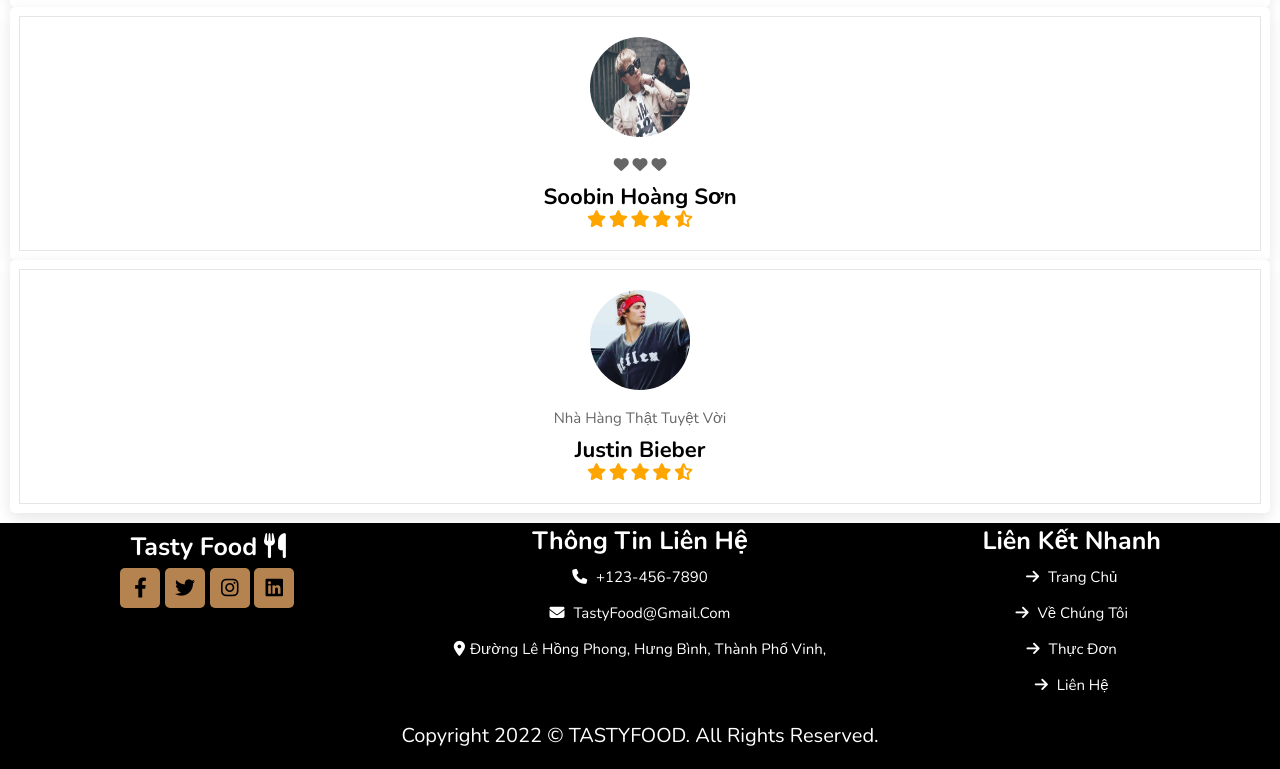
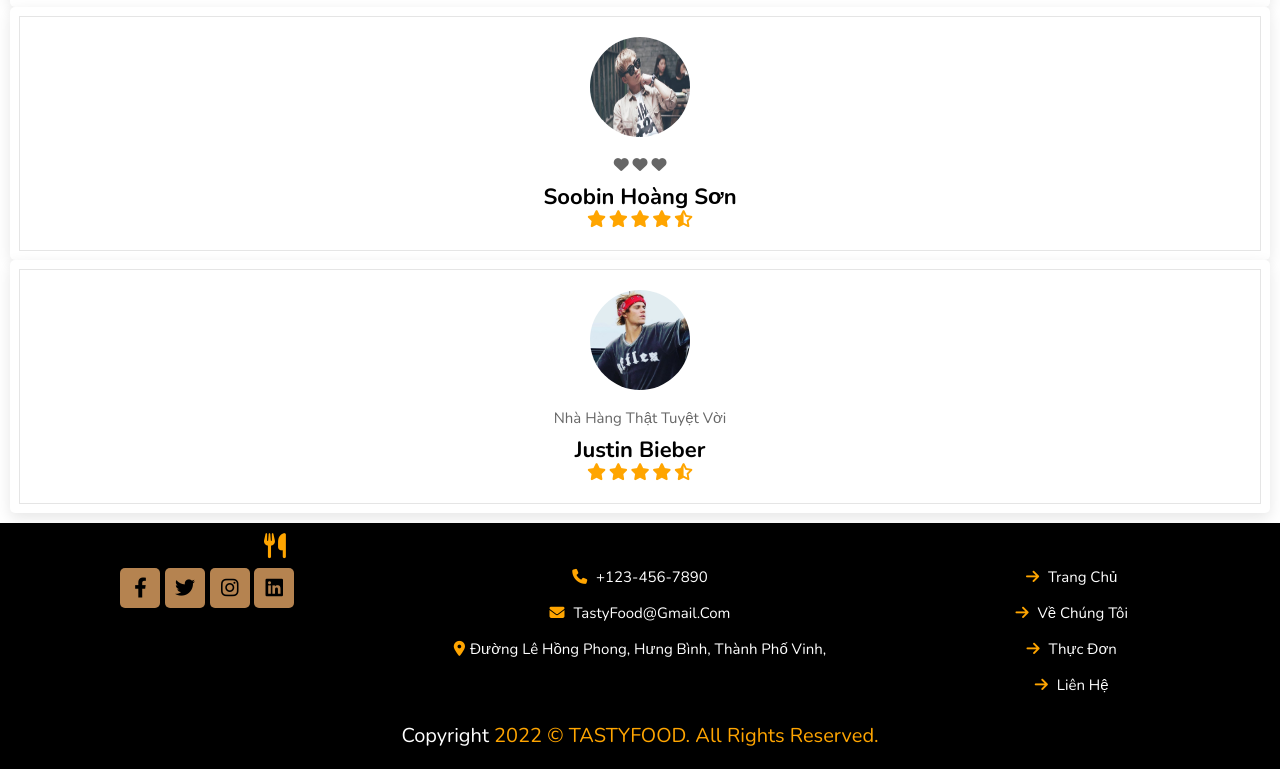
Before and after one commit to deathzonee/TasTyFood, a plain HTML site: page index.html in a window 1280 px wide. Shown: the part 3145-3914 px from the top of the page. Drawn offline with nearby package versions, Linux system fonts and the light colour scheme.

Commit message:
Update style.css

```diff
--- a/style.css
+++ b/style.css
@@ -775,23 +775,23 @@ selection{
 
 .footer .footer__container .footer__box h3{
     font-size: 2.5rem;
-    color:var(--black);
+    color:var(--black-color);
     padding:1rem 0;
 }
 
 .footer .footer__container .footer__box h3 i{
-    color:var(--orange);
+    color:orange;
 }
 
 .footer .footer__container .footer__box .links{
     display: block;
     font-size: 1.5rem;
-    color:var(--light-color);
+    color:var(--white-color);
     padding:1rem 0;
 }
 
 .footer .footer__container .footer__box .links i{
-    color:var(--orange);
+    color:orange;
     padding-right: .5rem;
 }
 
@@ -825,7 +825,7 @@ selection{
     border-radius: .5rem;
     background: #eee;
     font-size: 1.6rem;
-    color:var(--black);
+    color:var(--black-color);
     text-transform: none;
 }
 
@@ -846,7 +846,7 @@ selection{
 }
 
 .footer .credit span{
-    color:var(--orange);
+    color:orange;
 }
 
 
```
